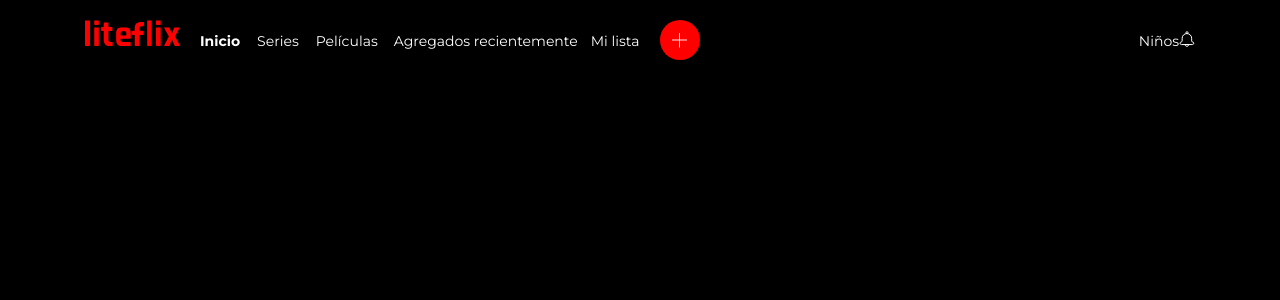
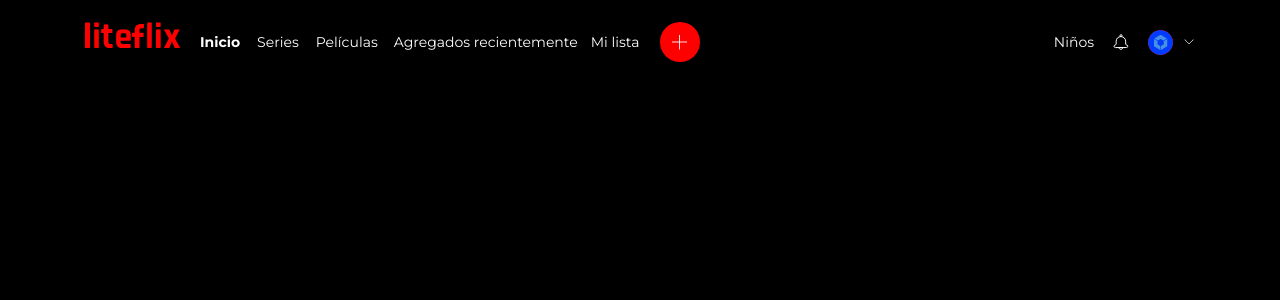
Before and after one commit to Olguin-Jv/liteflix, a Nuxt app: page / in a window 1280 px wide. Shown: the top 300 px of the page. Built offline with nearby package versions, Linux system fonts and the light colour scheme.

Commit message:
basic nav ui

```diff
--- a/assets/scss/assets/buttons.scss
+++ b/assets/scss/assets/buttons.scss
@@ -44,6 +44,7 @@
     position: relative;
     opacity: 0;
     filter: blur(5px);
+    will-change: filter;
   }
 
   &:hover {
--- /dev/null
+++ b/assets/scss/assets/misc.scss
@@ -0,0 +1,87 @@
+
+/*bell animation */
+.bell-wrapp {
+  position: relative;
+  width: 16px;
+  height: 18px;
+  margin: 0 19px;
+  top: -1px;
+  .inner {
+    position: relative;
+    width: 100%;
+    height: 100%;
+
+    transform-origin: 50% 0%;
+    transform: rotate(0deg);
+    background-image: url("/img/icons/bell/bell-icon.svg");
+    background-position: center;
+    background-size: contain;
+    background-repeat: no-repeat;
+
+    &::before,
+    &::after {
+      content: "";
+      position: absolute;
+      background-position: center;
+      background-size: contain;
+      background-repeat: no-repeat;
+      will-change: transform;
+    }
+    &::before {
+      width: 6px;
+      height: 4px;
+      bottom: -0px;
+      left: 50%;
+      transform: translateX(-50%);
+      background-image: url("/img/icons/bell/bell-icon__hammer.svg");
+    }
+    &::after {
+      width: 6px;
+      height: 6px;
+      right: 1px;
+      top: 4px;
+      background-image: url("/img/icons/bell/bell-icon__dot.svg");
+      transform-origin: center;
+      transform: scale(0);
+      transition: transform 0.4s;
+      transition-timing-function: cubic-bezier(0.175, 0.885, 0.32, 1.275);
+      will-change: transform;
+    }
+  }
+  &.active {
+
+    .inner {
+      animation: bell 0.7s ease;
+      animation-fill-mode: forwards;
+      &::before {
+        animation: hammer 0.7s ease 0.2s;
+        animation-fill-mode: forwards;
+      }
+      &::after {
+        transform: scale(1);
+      }
+    }
+    @keyframes hammer {
+      0% {
+        left: 50%;
+      }
+      50% {
+        left: 75%;
+      }
+      100% {
+        left: 50%;
+      }
+    }
+    @keyframes bell {
+      0% {
+        transform: rotate(0deg);
+      }
+      50% {
+        transform: rotate(15deg);
+      }
+      100% {
+        transform: rotate(0deg);
+      }
+    }
+  }
+}
--- a/assets/scss/main.scss
+++ b/assets/scss/main.scss
@@ -2,3 +2,4 @@
 @import 'global.scss';
 @import 'assets/containers.scss';
 @import 'assets/buttons.scss';
+@import 'assets/misc.scss';
--- a/assets/scss/styles/nav/desktop.scss
+++ b/assets/scss/styles/nav/desktop.scss
@@ -1,11 +1,10 @@
 @import "../../assets/variables.scss";
 
 nav {
-  padding-top: 20px;
+  padding-top: 22px;
 
   .container {
     display: flex;
-    justify-content: space-between;
 
     a {
       font-size: 14px;
@@ -20,10 +19,16 @@ nav {
         font-weight: 700;
       }
     }
+    .menu {
+      width: calc(100% - 95px);
+      display: flex;
+      justify-content: space-between;
 
       .left,
       .right {
+        height: 100%;
         display: flex;
+        align-items: center;
       }
 
       // NAV-LEFT
@@ -54,93 +59,48 @@ nav {
           }
         }
 
-      .add-wrapp {
+        .add-btn-wrapp {
           position: relative;
           height: 100%;
-        .add-btn {
-          position: absolute;
-          left: 0;
-          top: 0;
-        }
         }
       }
 
-    //NAV-RIGHT
+      //NAV RIGHT
       .right {
+        .dropdown {
+          position: relative;
+          width: 47px;
+          height: 25px;
           display: flex;
-      align-items: flex-end;
 
-      .bell-wrapp {
-        position: relative;
-        width: 16px;
-        height: 18px;
-        // background-color: darkblue;
-        .inner {
-          position: relative;
-          width: 100%;
-          height: 100%;
-
-          transform-origin: 50% 0%;
-          transform: rotate(0deg);
-          background-image: url("/img/icons/bell/bell-icon.svg");
-          background-position: center;
-          background-size: contain;
-          background-repeat: no-repeat;
-
-
-          &::before,
           &::after {
             content: "";
             position: absolute;
+            right: 0px;
+            top: 50%;
+            transform: translateY(-50%);
+            width: 12px;
+            height: 6px;
+            background-image: url("/img/icons/arrow.svg");
             background-position: center;
+            background-repeat: no-repeat;
             background-size: contain;
-            background-repeat: no-repeat;
-          }
-          &::before {
-            width: 6px;
-            height: 4px;
-            bottom: -0px;
-            left: 50%;
-            transform: translateX(-50%);
-            background-image: url("/img/icons/bell/bell-icon__hammer.svg");
-          }
-          &::after {
-            width: 6px;
-            height: 6px;
-            right: 1px;
-            top: 4px;
-            background-image: url("/img/icons/bell/bell-icon__dot.svg");
-            transform-origin: center;
-            transform: scale(0);
-            transition: transform .3s;
-            transition-timing-function: cubic-bezier(0.175, 0.885, 0.32, 1.275)
           }
 
-        }
-        &.active {
-          .inner {
-            animation: bell .7s ease;
-            animation-fill-mode: both;
-            &::before {
-              animation: hammer .7s ease .2s;
-              animation-fill-mode: both;
-            }
-            &::after {
-              transform: scale(1);
-            }
-          }
-          @keyframes hammer {
-            0% { left: 50%; }
-            50% { left: 75%; }
-            100% { left: 50%; }
-          }
-          @keyframes bell {
-            0% { transform: rotate(0deg); }
-            50% { transform: rotate(15deg); }
-            100% { transform: rotate(0deg) ; }
+          .user-pic {
+            width: 25px;
+            height: 25px;
+            border-radius: 100%;
+            background-color: red;
+            overflow: hidden;
+            img {
+              width: 100%;
+              height: 100%;
+              object-fit: cover;
             }
           }
         }
       }
     }
   }
+}
--- a/components/Nav.vue
+++ b/components/Nav.vue
@@ -1,18 +1,22 @@
 <template lang='pug'>
   nav
     .container
-      .left
       a.logo(href='#')
         img(src='img/liteflix-logo.svg' alt="liteflix logo")
+      .menu
+        .left
           .navigation
             nuxt-link(v-for='section in sections' :key="section.to" :to="section.to" title='title') {{section.name}}
-        .add-wrapp
+          .add-btn-wrapp
             button(@click="click").add-btn
               span agregar película
         .right
           a Niños
           .bell-wrapp(:class="{active: bell}")
             .inner
+          .dropdown
+            .user-pic
+              img(src='img/profile-placeholder.svg' alt='profile img')
 </template>
 
 <script>
```
Also changed, not shown: static/img/icons/arrow.svg (added), static/img/profile-placeholder.svg (added). Lines whose indentation alone changed are shown as unchanged.
